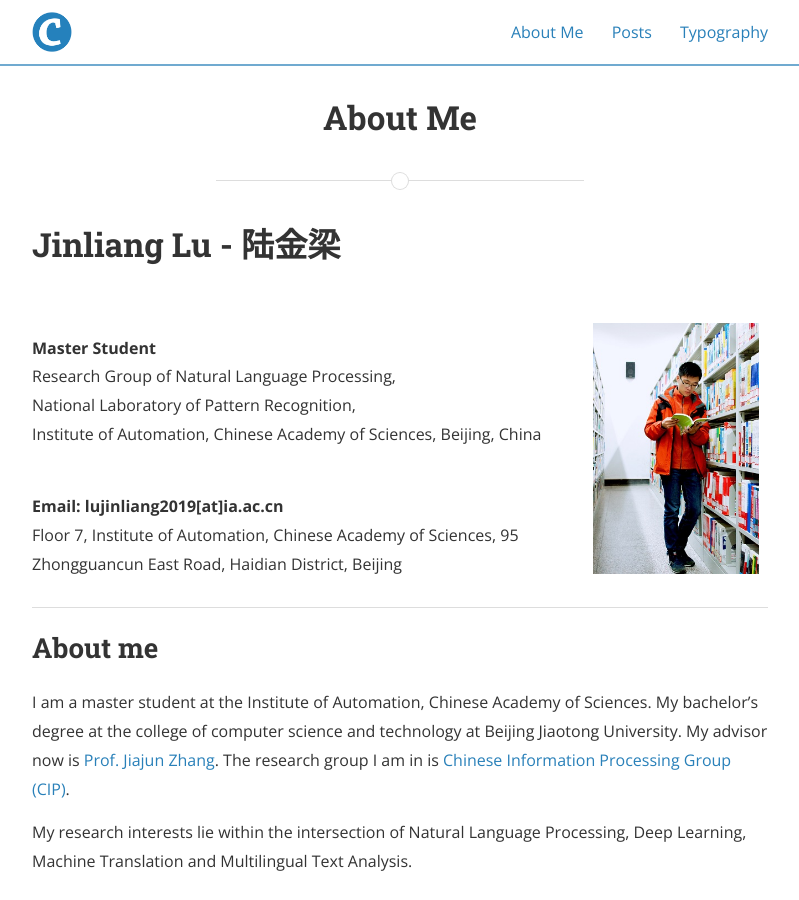
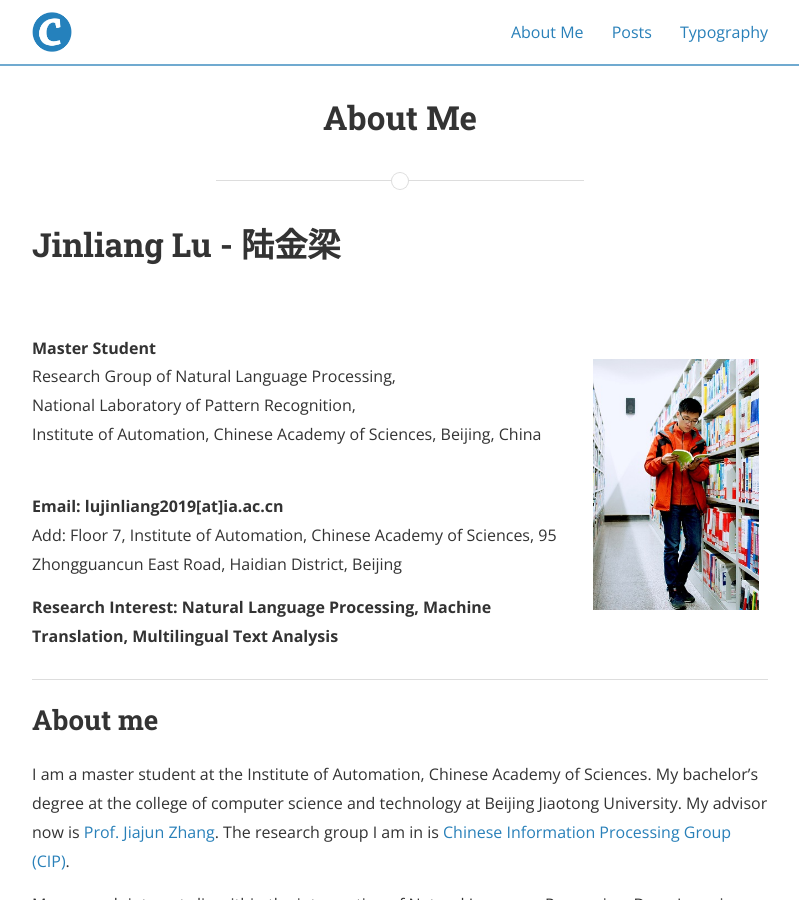
Before and after one commit to JinliangLu96/JinliangLu96.github.io, a Jekyll site: the page built from about.md, in a window 1280 px wide and 900 px high. Shown: the whole window, without its empty margins (240-1039 px from the left). Built offline with Jekyll 4.4.1, drawn with Linux system fonts in a browser that asks for light colours; nearby versions of some CDN libraries.

Commit message:
Update about.md

```diff
--- a/about.md
+++ b/about.md
@@ -14,7 +14,9 @@ permalink: /about/
       <br>Institute of Automation, Chinese Academy of Sciences, Beijing, China</p>
       <p><b></b></p>
       <p><br><b>Email: lujinliang2019[at]ia.ac.cn</b>
-         <br>Floor 7, Institute of Automation, Chinese Academy of Sciences, 95 Zhongguancun East Road, Haidian District, Beijing</p>
+         <br>Add: Floor 7, Institute of Automation, Chinese Academy of Sciences, 95 Zhongguancun East Road, Haidian District, Beijing</p>
+      <p><b></b></p>
+      <p><b>Research Interest: Natural Language Processing, Machine Translation, Multilingual Text Analysis</b></p>
     </td>
     <td width="25%">
       <img src="/assets/Jinliang.jpg" width="100%">
```
